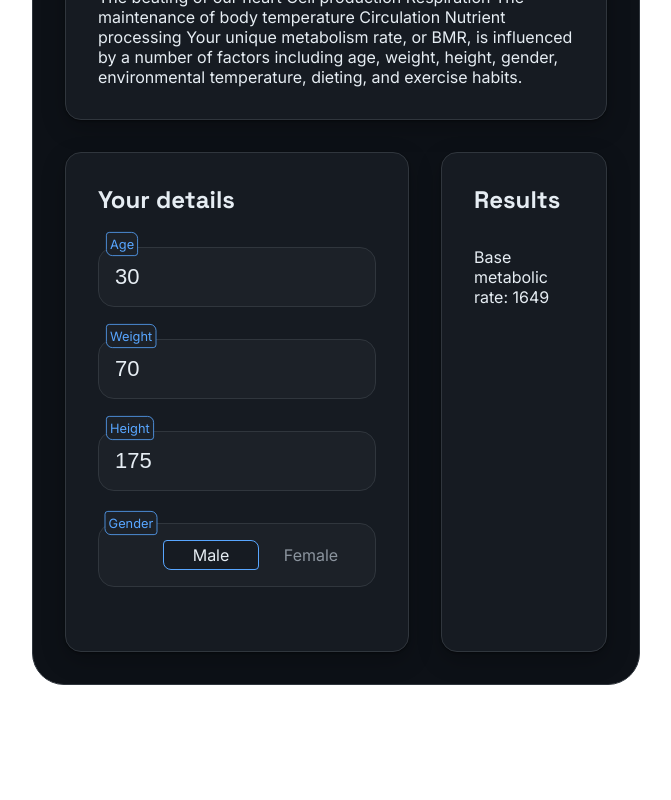
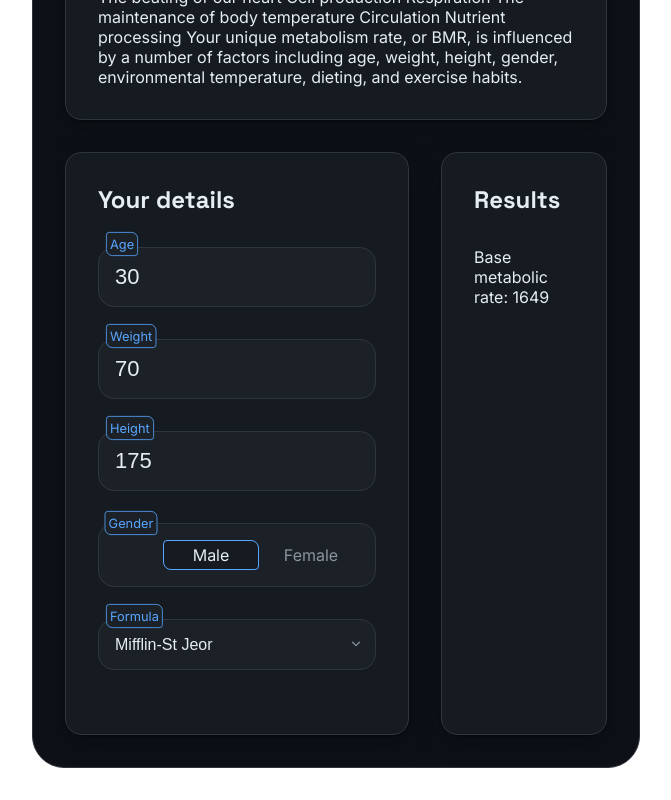
Before and after one commit to Sonmess/bmr-calculator, a Vue app in the folder packages/bmr-calculator/: page / in a window 1280 px wide. Shown: the part 531-1331 px from the top of the page, without its empty margins (304-975 px from the left). Before the commit the page ends 1248 px from the top, so only its background shows below. Built offline with nearby package versions, Linux system fonts and the light colour scheme.

Commit message:
+ added new BaseFormulaSelect component + added svg icon as vue component

```diff
--- /dev/null
+++ b/packages/bmr-calculator/src/components/base/BaseFormulaSelect.vue
@@ -0,0 +1,105 @@
+<template>
+  <div class="base-formula-select">
+    <label class="base-formula-select__label" :for="inputId">{{ label }}</label>
+    <select
+      class="base-formula-select__field"
+      :id="inputId"
+      :name="name"
+      v-model="modelValue"
+    >
+      <option
+        v-for="option in options"
+        :key="option.value"
+        :value="option.value"
+      >
+        {{ option.label }}
+      </option>
+    </select>
+    <icon-chevron-down class="base-formula-select__icon" />
+  </div>
+</template>
+
+<script setup lang="ts">
+import { computed } from 'vue';
+import IconChevronDown from '../icons/IconChevronDown.vue';
+import type { Formula } from '../../core/types';
+
+const props = defineProps({
+  label: String,
+  name: String,
+});
+
+const modelValue = defineModel<Formula>();
+
+const options: { value: Formula; label: string }[] = [
+  { value: 'mifflin', label: 'Mifflin-St Jeor' },
+  { value: 'harris-benedict', label: 'Harris-Benedict' },
+  { value: 'katch-mcardle', label: 'Katch-McArdle' },
+];
+
+const inputId = computed(() => 'input-group-' + props.name);
+</script>
+
+<style scoped>
+.base-formula-select {
+  display: flex;
+  flex-direction: column;
+  position: relative;
+}
+
+.base-formula-select__label {
+  position: absolute;
+  top: 0;
+  left: 0.5rem;
+  transform: translateY(-50%) scale(0.8);
+  transform-origin: left top;
+  color: var(--_color-accent);
+  font-size: 1rem;
+  line-height: 1.5rem;
+  padding: 0.125rem 0.25rem;
+  background-color: var(--_bg-surface-2);
+  border: 1px solid var(--_color-accent);
+  border-radius: var(--_radius-fancy-small);
+  pointer-events: none;
+}
+
+.base-formula-select__field {
+  width: 100%;
+  appearance: none;
+  color: var(--_color-primary);
+  background-color: var(--_bg-surface-2);
+  border: 1px solid var(--_border-color);
+  border-radius: var(--_radius-small);
+  padding: var(--_padding-small);
+  padding-right: 2.5rem;
+  outline: 0;
+  font-size: 1rem;
+  transition:
+    border-color 0.2s ease,
+    box-shadow 0.2s ease;
+}
+
+.base-formula-select__field:focus {
+  border-color: var(--_color-accent);
+  box-shadow: 0 0 0 1px var(--_color-accent);
+}
+
+.base-formula-select__icon {
+  position: absolute;
+  top: 50%;
+  right: 0.75rem;
+  transform: translateY(-50%);
+  width: 1rem;
+  height: 1rem;
+  color: var(--_color-secondary);
+  pointer-events: none;
+  transition:
+    transform 0.2s ease,
+    color 0.2s ease;
+}
+
+.base-formula-select__field:focus ~ .base-formula-select__icon {
+  transform: translateY(-50%) rotate(180deg);
+  color: var(--_color-accent);
+}
+</style>
--- a/packages/bmr-calculator/src/components/cards/CardInput.vue
+++ b/packages/bmr-calculator/src/components/cards/CardInput.vue
@@ -22,6 +22,13 @@
           name="gender"
           v-model="input.gender"
         />
+        <base-formula-select label="Formula" name="formula" v-model="formula" />
+        <base-number-input
+          v-if="needsBodyFat"
+          label="Body fat %"
+          name="bodyFatPct"
+          v-model="input.bodyFatPct"
+        />
       </form>
     </template>
   </base-card>
@@ -31,11 +38,12 @@
 import BaseCard from '../base/BaseCard.vue';
 import BaseNumberInput from '../base/BaseNumberInput.vue';
 import BaseGenderSelect from '../base/BaseGenderSelect.vue';
+import BaseFormulaSelect from '../base/BaseFormulaSelect.vue';
 import { useBmrForm } from '../../composables/useBmrForm';
 
 // Shared state from the widget. `input` is the reactive object itself (not a
 // prop), so binding v-model to its fields is legitimate two-way editing.
-const { input } = useBmrForm();
+const { input, needsBodyFat, formula } = useBmrForm();
 </script>
 
 <style scoped>
--- /dev/null
+++ b/packages/bmr-calculator/src/components/icons/IconChevronDown.vue
@@ -0,0 +1,11 @@
+<template>
+  <svg viewBox="0 0 20 20" fill="currentColor" aria-hidden="true">
+    <path
+      fill-rule="evenodd"
+      d="M5.23 7.21a.75.75 0 0 1 1.06.02L10 10.94l3.71-3.71a.75.75 0 1 1 1.06 1.06l-4.24 4.25a.75.75 0 0 1-1.06 0L5.21 8.29a.75.75 0 0 1 .02-1.08Z"
+      clip-rule="evenodd"
+    />
+  </svg>
+</template>
+
+<script setup lang="ts"></script>
```
